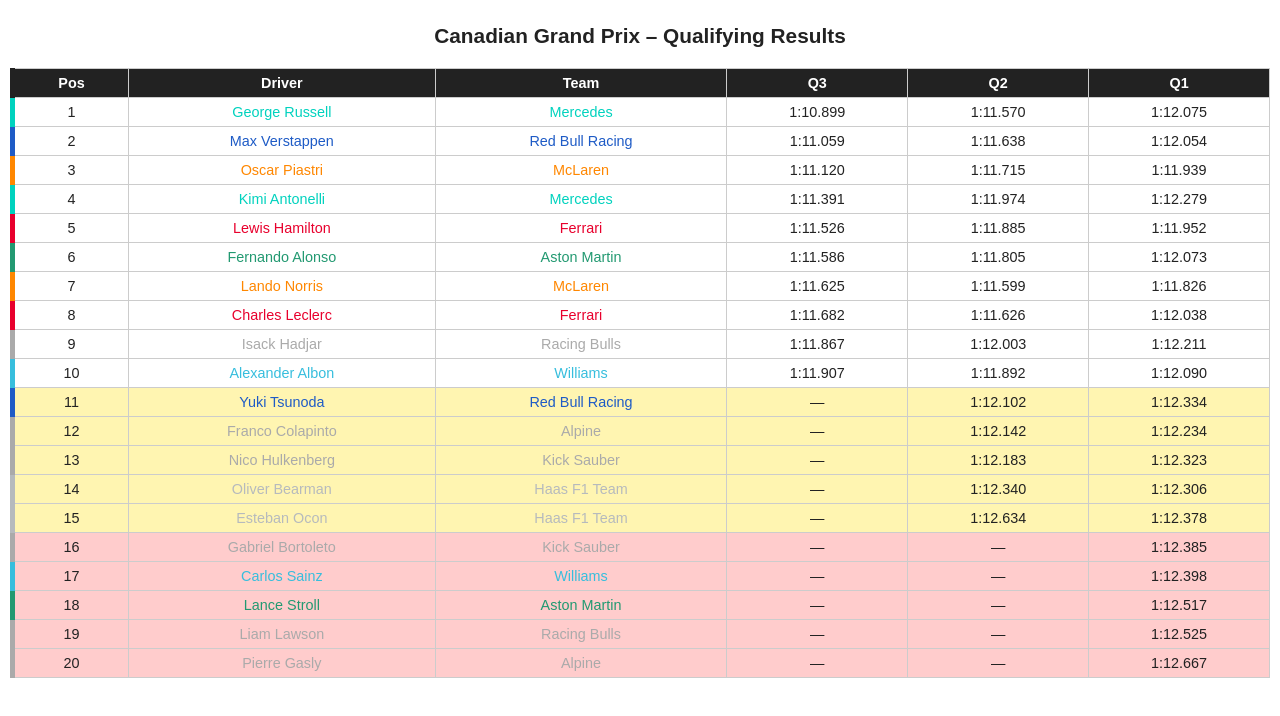
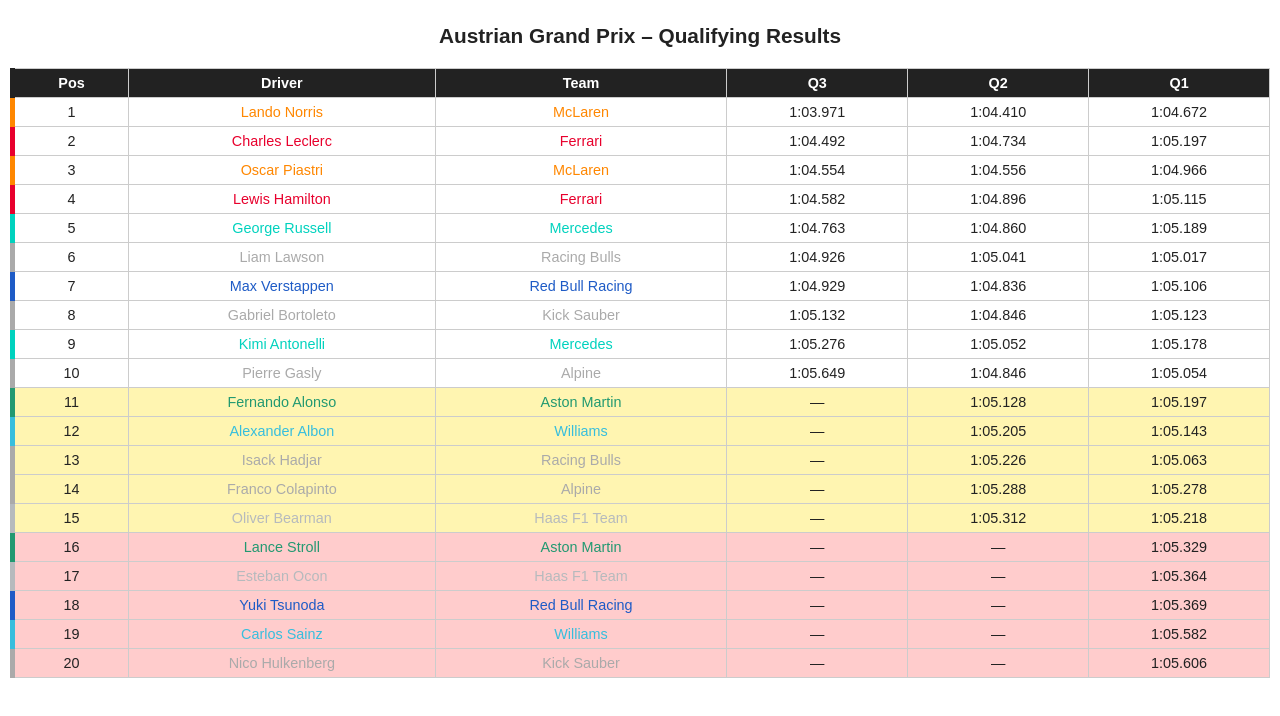
Before and after one commit to OutspokenTitan8/OutspokenTitan8.github.io, a plain HTML site: page qualifying_results.html in a window 1280 px wide. Drawn offline with Linux system fonts and the light colour scheme.

Commit message:
Update qualifying_results.html

```diff
--- a/qualifying_results.html
+++ b/qualifying_results.html
@@ -2,7 +2,7 @@
 <html lang="en">
 <head>
 <meta charset="UTF-8" />
-<title>Canadian Grand Prix – Qualifying Results</title>
+<title>Austrian Grand Prix – Qualifying Results</title>
 <style>
     body {
         font-family: Arial, sans-serif;
@@ -52,7 +52,7 @@
 </style>
 </head>
 <body>
-    <h1>Canadian Grand Prix – Qualifying Results</h1>
+    <h1>Austrian Grand Prix – Qualifying Results</h1>
     <div class="table-container">
         <table>
             <thead>
@@ -67,184 +67,184 @@
             </thead>
             <tbody>
 
-            <tr style="border-left: 5px solid #00D2BE; background-color: #ffffff;">
+            <tr style="border-left: 5px solid #FF8700; background-color: #ffffff;">
                 <td>1</td>
-                <td style="color: #00D2BE;">George Russell</td>
-                <td style="color: #00D2BE;">Mercedes</td>
-                <td>1:10.899</td>
-                <td>1:11.570</td>
-                <td>1:12.075</td>
+                <td style="color: #FF8700;">Lando Norris</td>
+                <td style="color: #FF8700;">McLaren</td>
+                <td>1:03.971</td>
+                <td>1:04.410</td>
+                <td>1:04.672</td>
             </tr>
 
-            <tr style="border-left: 5px solid #1E5BC6; background-color: #ffffff;">
+            <tr style="border-left: 5px solid #E8002D; background-color: #ffffff;">
                 <td>2</td>
-                <td style="color: #1E5BC6;">Max Verstappen</td>
-                <td style="color: #1E5BC6;">Red Bull Racing</td>
-                <td>1:11.059</td>
-                <td>1:11.638</td>
-                <td>1:12.054</td>
+                <td style="color: #E8002D;">Charles Leclerc</td>
+                <td style="color: #E8002D;">Ferrari</td>
+                <td>1:04.492</td>
+                <td>1:04.734</td>
+                <td>1:05.197</td>
             </tr>
 
             <tr style="border-left: 5px solid #FF8700; background-color: #ffffff;">
                 <td>3</td>
                 <td style="color: #FF8700;">Oscar Piastri</td>
                 <td style="color: #FF8700;">McLaren</td>
-                <td>1:11.120</td>
-                <td>1:11.715</td>
-                <td>1:11.939</td>
+                <td>1:04.554</td>
+                <td>1:04.556</td>
+                <td>1:04.966</td>
+            </tr>
+
+            <tr style="border-left: 5px solid #E8002D; background-color: #ffffff;">
+                <td>4</td>
+                <td style="color: #E8002D;">Lewis Hamilton</td>
+                <td style="color: #E8002D;">Ferrari</td>
+                <td>1:04.582</td>
+                <td>1:04.896</td>
+                <td>1:05.115</td>
             </tr>
 
             <tr style="border-left: 5px solid #00D2BE; background-color: #ffffff;">
-                <td>4</td>
-                <td style="color: #00D2BE;">Kimi Antonelli</td>
+                <td>5</td>
+                <td style="color: #00D2BE;">George Russell</td>
                 <td style="color: #00D2BE;">Mercedes</td>
-                <td>1:11.391</td>
-                <td>1:11.974</td>
-                <td>1:12.279</td>
-            </tr>
-
-            <tr style="border-left: 5px solid #E8002D; background-color: #ffffff;">
-                <td>5</td>
-                <td style="color: #E8002D;">Lewis Hamilton</td>
-                <td style="color: #E8002D;">Ferrari</td>
-                <td>1:11.526</td>
-                <td>1:11.885</td>
-                <td>1:11.952</td>
-            </tr>
-
-            <tr style="border-left: 5px solid #229971; background-color: #ffffff;">
-                <td>6</td>
-                <td style="color: #229971;">Fernando Alonso</td>
-                <td style="color: #229971;">Aston Martin</td>
-                <td>1:11.586</td>
-                <td>1:11.805</td>
-                <td>1:12.073</td>
-            </tr>
-
-            <tr style="border-left: 5px solid #FF8700; background-color: #ffffff;">
-                <td>7</td>
-                <td style="color: #FF8700;">Lando Norris</td>
-                <td style="color: #FF8700;">McLaren</td>
-                <td>1:11.625</td>
-                <td>1:11.599</td>
-                <td>1:11.826</td>
-            </tr>
-
-            <tr style="border-left: 5px solid #E8002D; background-color: #ffffff;">
-                <td>8</td>
-                <td style="color: #E8002D;">Charles Leclerc</td>
-                <td style="color: #E8002D;">Ferrari</td>
-                <td>1:11.682</td>
-                <td>1:11.626</td>
-                <td>1:12.038</td>
+                <td>1:04.763</td>
+                <td>1:04.860</td>
+                <td>1:05.189</td>
             </tr>
 
             <tr style="border-left: 5px solid #AAAAAA; background-color: #ffffff;">
-                <td>9</td>
-                <td style="color: #AAAAAA;">Isack Hadjar</td>
+                <td>6</td>
+                <td style="color: #AAAAAA;">Liam Lawson</td>
                 <td style="color: #AAAAAA;">Racing Bulls</td>
-                <td>1:11.867</td>
-                <td>1:12.003</td>
-                <td>1:12.211</td>
+                <td>1:04.926</td>
+                <td>1:05.041</td>
+                <td>1:05.017</td>
             </tr>
 
-            <tr style="border-left: 5px solid #37BEDD; background-color: #ffffff;">
+            <tr style="border-left: 5px solid #1E5BC6; background-color: #ffffff;">
+                <td>7</td>
+                <td style="color: #1E5BC6;">Max Verstappen</td>
+                <td style="color: #1E5BC6;">Red Bull Racing</td>
+                <td>1:04.929</td>
+                <td>1:04.836</td>
+                <td>1:05.106</td>
+            </tr>
+
+            <tr style="border-left: 5px solid #AAAAAA; background-color: #ffffff;">
+                <td>8</td>
+                <td style="color: #AAAAAA;">Gabriel Bortoleto</td>
+                <td style="color: #AAAAAA;">Kick Sauber</td>
+                <td>1:05.132</td>
+                <td>1:04.846</td>
+                <td>1:05.123</td>
+            </tr>
+
+            <tr style="border-left: 5px solid #00D2BE; background-color: #ffffff;">
+                <td>9</td>
+                <td style="color: #00D2BE;">Kimi Antonelli</td>
+                <td style="color: #00D2BE;">Mercedes</td>
+                <td>1:05.276</td>
+                <td>1:05.052</td>
+                <td>1:05.178</td>
+            </tr>
+
+            <tr style="border-left: 5px solid #AAAAAA; background-color: #ffffff;">
                 <td>10</td>
+                <td style="color: #AAAAAA;">Pierre Gasly</td>
+                <td style="color: #AAAAAA;">Alpine</td>
+                <td>1:05.649</td>
+                <td>1:04.846</td>
+                <td>1:05.054</td>
+            </tr>
+
+            <tr style="border-left: 5px solid #229971; background-color: #fff5b1;">
+                <td>11</td>
+                <td style="color: #229971;">Fernando Alonso</td>
+                <td style="color: #229971;">Aston Martin</td>
+                <td>—</td>
+                <td>1:05.128</td>
+                <td>1:05.197</td>
+            </tr>
+
+            <tr style="border-left: 5px solid #37BEDD; background-color: #fff5b1;">
+                <td>12</td>
                 <td style="color: #37BEDD;">Alexander Albon</td>
                 <td style="color: #37BEDD;">Williams</td>
-                <td>1:11.907</td>
-                <td>1:11.892</td>
-                <td>1:12.090</td>
-            </tr>
-
-            <tr style="border-left: 5px solid #1E5BC6; background-color: #fff5b1;">
-                <td>11</td>
-                <td style="color: #1E5BC6;">Yuki Tsunoda</td>
-                <td style="color: #1E5BC6;">Red Bull Racing</td>
                 <td>—</td>
-                <td>1:12.102</td>
-                <td>1:12.334</td>
-            </tr>
-
-            <tr style="border-left: 5px solid #AAAAAA; background-color: #fff5b1;">
-                <td>12</td>
-                <td style="color: #AAAAAA;">Franco Colapinto</td>
-                <td style="color: #AAAAAA;">Alpine</td>
-                <td>—</td>
-                <td>1:12.142</td>
-                <td>1:12.234</td>
+                <td>1:05.205</td>
+                <td>1:05.143</td>
             </tr>
 
             <tr style="border-left: 5px solid #AAAAAA; background-color: #fff5b1;">
                 <td>13</td>
-                <td style="color: #AAAAAA;">Nico Hulkenberg</td>
-                <td style="color: #AAAAAA;">Kick Sauber</td>
+                <td style="color: #AAAAAA;">Isack Hadjar</td>
+                <td style="color: #AAAAAA;">Racing Bulls</td>
                 <td>—</td>
-                <td>1:12.183</td>
-                <td>1:12.323</td>
+                <td>1:05.226</td>
+                <td>1:05.063</td>
             </tr>
 
-            <tr style="border-left: 5px solid #B6BABD; background-color: #fff5b1;">
+            <tr style="border-left: 5px solid #AAAAAA; background-color: #fff5b1;">
                 <td>14</td>
-                <td style="color: #B6BABD;">Oliver Bearman</td>
-                <td style="color: #B6BABD;">Haas F1 Team</td>
+                <td style="color: #AAAAAA;">Franco Colapinto</td>
+                <td style="color: #AAAAAA;">Alpine</td>
                 <td>—</td>
-                <td>1:12.340</td>
-                <td>1:12.306</td>
+                <td>1:05.288</td>
+                <td>1:05.278</td>
             </tr>
 
             <tr style="border-left: 5px solid #B6BABD; background-color: #fff5b1;">
                 <td>15</td>
+                <td style="color: #B6BABD;">Oliver Bearman</td>
+                <td style="color: #B6BABD;">Haas F1 Team</td>
+                <td>—</td>
+                <td>1:05.312</td>
+                <td>1:05.218</td>
+            </tr>
+
+            <tr style="border-left: 5px solid #229971; background-color: #ffcccc;">
+                <td>16</td>
+                <td style="color: #229971;">Lance Stroll</td>
+                <td style="color: #229971;">Aston Martin</td>
+                <td>—</td>
+                <td>—</td>
+                <td>1:05.329</td>
+            </tr>
+
+            <tr style="border-left: 5px solid #B6BABD; background-color: #ffcccc;">
+                <td>17</td>
                 <td style="color: #B6BABD;">Esteban Ocon</td>
                 <td style="color: #B6BABD;">Haas F1 Team</td>
                 <td>—</td>
-                <td>1:12.634</td>
-                <td>1:12.378</td>
+                <td>—</td>
+                <td>1:05.364</td>
             </tr>
 
-            <tr style="border-left: 5px solid #AAAAAA; background-color: #ffcccc;">
-                <td>16</td>
-                <td style="color: #AAAAAA;">Gabriel Bortoleto</td>
-                <td style="color: #AAAAAA;">Kick Sauber</td>
+            <tr style="border-left: 5px solid #1E5BC6; background-color: #ffcccc;">
+                <td>18</td>
+                <td style="color: #1E5BC6;">Yuki Tsunoda</td>
+                <td style="color: #1E5BC6;">Red Bull Racing</td>
                 <td>—</td>
                 <td>—</td>
-                <td>1:12.385</td>
+                <td>1:05.369</td>
             </tr>
 
             <tr style="border-left: 5px solid #37BEDD; background-color: #ffcccc;">
-                <td>17</td>
+                <td>19</td>
                 <td style="color: #37BEDD;">Carlos Sainz</td>
                 <td style="color: #37BEDD;">Williams</td>
                 <td>—</td>
                 <td>—</td>
-                <td>1:12.398</td>
-            </tr>
-
-            <tr style="border-left: 5px solid #229971; background-color: #ffcccc;">
-                <td>18</td>
-                <td style="color: #229971;">Lance Stroll</td>
-                <td style="color: #229971;">Aston Martin</td>
-                <td>—</td>
-                <td>—</td>
-                <td>1:12.517</td>
-            </tr>
-
-            <tr style="border-left: 5px solid #AAAAAA; background-color: #ffcccc;">
-                <td>19</td>
-                <td style="color: #AAAAAA;">Liam Lawson</td>
-                <td style="color: #AAAAAA;">Racing Bulls</td>
-                <td>—</td>
-                <td>—</td>
-                <td>1:12.525</td>
+                <td>1:05.582</td>
             </tr>
 
             <tr style="border-left: 5px solid #AAAAAA; background-color: #ffcccc;">
                 <td>20</td>
-                <td style="color: #AAAAAA;">Pierre Gasly</td>
-                <td style="color: #AAAAAA;">Alpine</td>
+                <td style="color: #AAAAAA;">Nico Hulkenberg</td>
+                <td style="color: #AAAAAA;">Kick Sauber</td>
                 <td>—</td>
                 <td>—</td>
-                <td>1:12.667</td>
+                <td>1:05.606</td>
             </tr>
 
             </tbody>
```
